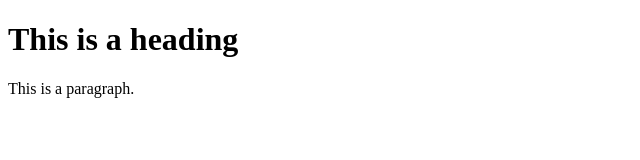
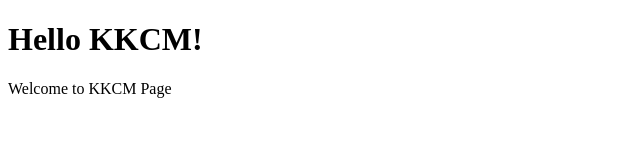
Before and after one commit to kkcmwebsite/kkcmstore, a plain HTML site: page index.html in a window 1280 px wide. Shown: the whole page, without its empty margins (0-640 px from the left). Drawn offline with Linux system fonts and the light colour scheme.

Commit message:
Update index.html

```diff
--- a/index.html
+++ b/index.html
@@ -1,10 +1,10 @@
 <!DOCTYPE html>
 <html>
-<title>HTML Tutorial</title>
+<title>Hello KKCM!</title>
 <body>
 
-<h1>This is a heading</h1>
-<p>This is a paragraph.</p>
+<h1>Hello KKCM!</h1>
+<p>Welcome to KKCM Page</p>
 
 </body>
 </html>
```
